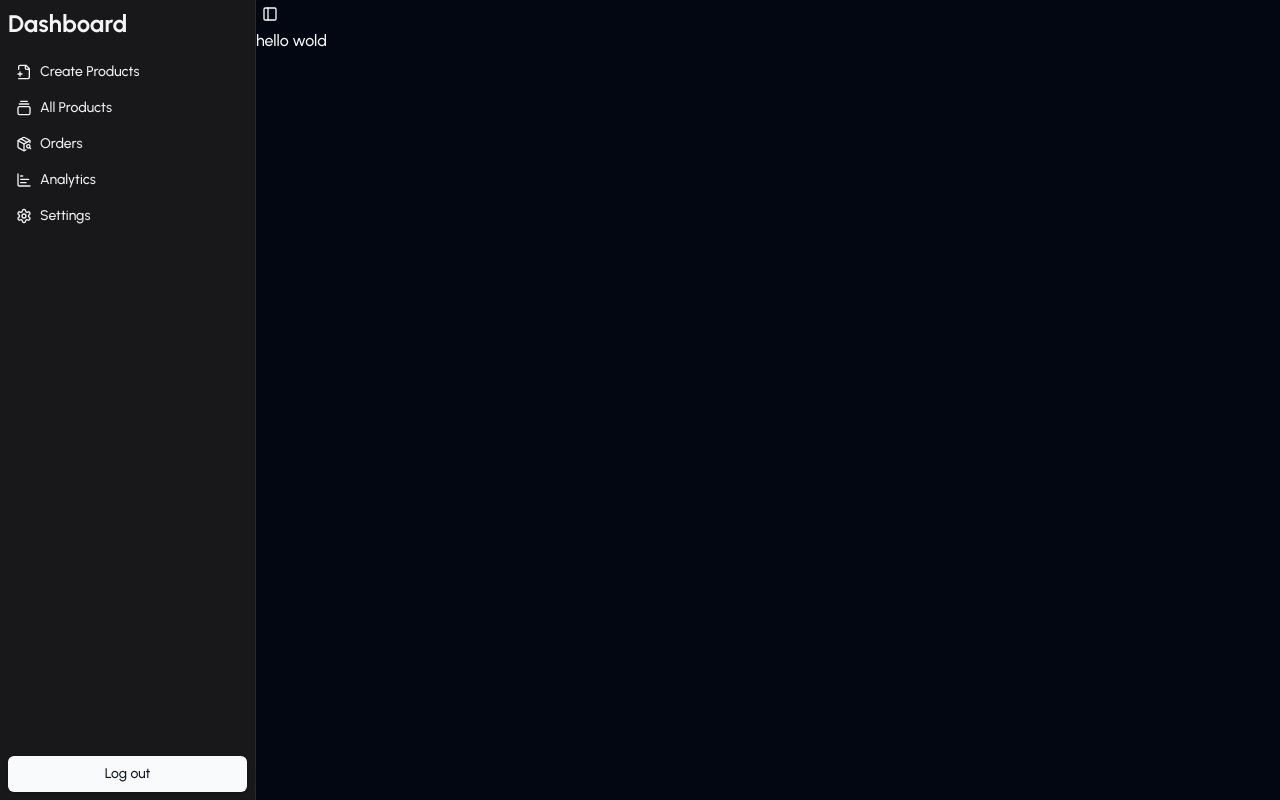
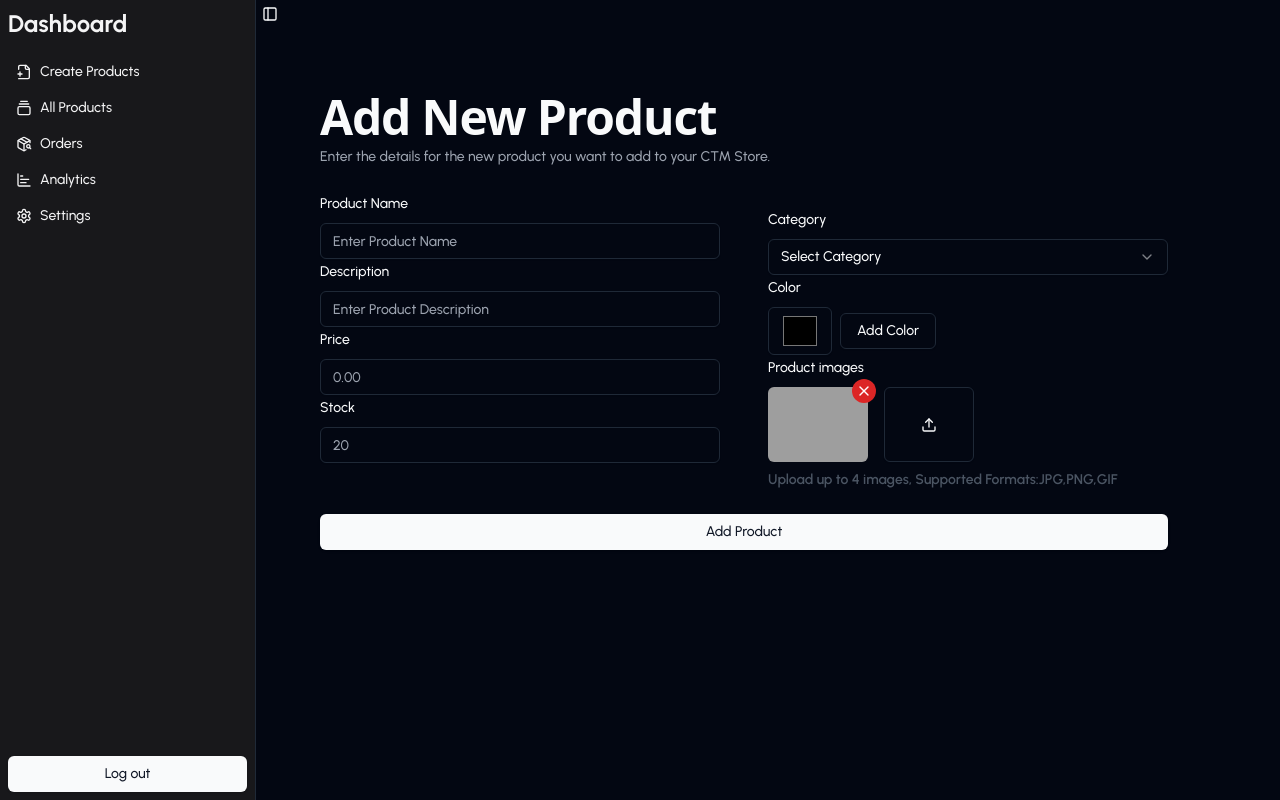
Before and after one commit to Aditya4522/Contraction-E-Commerce-App, a React (Vite) app: page /admin/dashboard in a window 1280 px wide. Built offline with nearby package versions, Linux system fonts and the light colour scheme; grey boxes are pictures that could not be loaded.

Commit message:
dashboard add new product page done frontend

```diff
--- a/src/App.jsx
+++ b/src/App.jsx
@@ -10,6 +10,7 @@ import Error from "./Pages/Error";
 import Success from "./Pages/Success";
 import Rootlayout from "./layouts/RootLayout";
 import AdminRoot from "./layouts/AdminRoot";
+import CreateProducts from "./components/custom/CreateProducts";
 
 export default function App() {
   const router = createBrowserRouter([
@@ -42,11 +43,14 @@ export default function App() {
 
       element: <Rootlayout children={<AdminLogin />} />,
     },
+     // Admin routes go here
     {
       path: "/admin/dashboard",
 
-      element: <AdminRoot children={ <h1>hello wold</h1>} />,
+      element: <AdminRoot children={<CreateProducts/>} />,
     },
+
+
     {
       path: "/success",
 
--- a/src/components/Theme/theme-provider.tsx
+++ b/src/components/Theme/theme-provider.tsx
@@ -15,7 +15,7 @@ type ThemeProviderState = {
 
 const initialState: ThemeProviderState = {
   theme: "system",
-  setTheme: () => null,
+  setTheme: () => {},
 }
 
 const ThemeProviderContext = createContext<ThemeProviderState>(initialState)
@@ -24,40 +24,32 @@ export function ThemeProvider({
   children,
   defaultTheme = "system",
   storageKey = "vite-ui-theme",
-  ...props
 }: ThemeProviderProps) {
-  const [theme, setTheme] = useState<Theme>(
-    () => (localStorage.getItem(storageKey) as Theme) || defaultTheme
-  )
+  const [theme, setThemeState] = useState<Theme>(() => {
+    return (localStorage.getItem(storageKey) as Theme) || defaultTheme
+  })
 
   useEffect(() => {
     const root = window.document.documentElement
-
     root.classList.remove("light", "dark")
 
     if (theme === "system") {
-      const systemTheme = window.matchMedia("(prefers-color-scheme: dark)")
-        .matches
+      const systemTheme = window.matchMedia("(prefers-color-scheme: dark)").matches
         ? "dark"
         : "light"
-
       root.classList.add(systemTheme)
-      return
+    } else {
+      root.classList.add(theme)
     }
-
-    root.classList.add(theme)
   }, [theme])
 
-  const value = {
-    theme,
-    setTheme: (theme: Theme) => {
-      localStorage.setItem(storageKey, theme)
-      setTheme(theme)
-    },
+  const setTheme = (newTheme: Theme) => {
+    localStorage.setItem(storageKey, newTheme)
+    setThemeState(newTheme)
   }
 
   return (
-    <ThemeProviderContext.Provider {...props} value={value}>
+    <ThemeProviderContext.Provider value={{ theme, setTheme }}>
       {children}
     </ThemeProviderContext.Provider>
   )
@@ -66,8 +58,6 @@ export function ThemeProvider({
 export const useTheme = () => {
   const context = useContext(ThemeProviderContext)
 
-  if (context === undefined)
-    throw new Error("useTheme must be used within a ThemeProvider")
 
   return context
 }
--- a/src/components/custom/AppSidebar.jsx
+++ b/src/components/custom/AppSidebar.jsx
@@ -50,8 +50,8 @@ export default function AppSidebar() {
       <SidebarContent>
         <SidebarGroup>
             <SidebarMenu>
-              {items.map((item) => (
-                <SidebarMenuItem key={item.title}>
+              {items.map((item ,idx) => (
+                <SidebarMenuItem key={idx}>
                   <SidebarMenuButton asChild>
                     <Link to={item.url}>
                       <item.icon />
--- /dev/null
+++ b/src/components/custom/CreateProducts.jsx
@@ -0,0 +1,233 @@
+import React, { useRef, useState } from "react";
+import {
+  CardContent,
+  CardDescription,
+  CardFooter,
+  CardHeader,
+  CardTitle,
+} from "../ui/card";
+import { Label } from "../ui/label";
+import { Input } from "../ui/input";
+import {
+  Select,
+  SelectGroup,
+  SelectItem,
+  SelectTrigger,
+  SelectContent,
+  SelectValue,
+} from "../ui/select";
+import { Button } from "../ui/button";
+import { Loader2, Upload, X } from "lucide-react";
+
+export default function CreateProducts() {
+  const [currentColor, setCurrentColor] = useState("#000000");
+  const [colors, setColors] = useState([]);
+  const [images, setImages] = useState([]);
+  const [isLoading, setIsLoading] = useState(false);
+
+  const fileInputRef = useRef(null);
+
+  const addColor = () => {
+    if (!colors.includes(currentColor)) {
+      setColors((prevColors) => [...prevColors, currentColor]);
+    }
+  };
+
+  const removeColor = (colorToRemove) => {
+    setColors((prevColors) =>
+      prevColors.filter((color) => color !== colorToRemove)
+    );
+  };
+  const removeImage = (imageId) => {
+    setImages((prevImages) =>
+      prevImages.filter((images) => images.id !== imageId)
+    );
+  };
+  const handleImagesUpload = (e) => {};
+  return (
+    <div className="w-full max-w-fit -z-10">
+      <CardHeader>
+        <CardTitle className="text-5xl font-bold font-sans">Add New Product</CardTitle>
+        <CardDescription>
+          Enter the details for the new product you want to add to your CTM
+          Store.
+        </CardDescription>
+      </CardHeader>
+
+      <form>
+        <div className="flex flex-col lg:flex-row lg:w-[70vw] space-y-4">
+          <CardContent className="w-full">
+            <div className="space-y-2">
+              <Label htmlFor="name">Product Name</Label>
+              <Input
+                name="name"
+                id="1"
+                placeholder="Enter Product Name"
+                required
+              />
+            </div>
+            <div className="space-y-2">
+              <Label htmlFor="description">Description</Label>
+              <Input
+                name="description"
+                id="2"
+                placeholder="Enter Product Description"
+                required
+              />
+            </div>
+            <div className="space-y-2">
+              <Label htmlFor="price">Price</Label>
+              <Input
+                type="number"
+                name="price"
+                id="3"
+                placeholder="0.00"
+                step="1"
+                min="0"
+                required
+              />
+            </div>
+            <div className="space-y-2">
+              <Label htmlFor="stock">Stock</Label>
+              <Input
+                type="number"
+                name="stock"
+                id="4"
+                placeholder="20"
+                step="1"
+                min="0"
+                required
+              />
+            </div>
+          </CardContent>
+
+          <CardContent className="w-full">
+            <div className="space-y-2">
+              <Label htmlFor="category">Category</Label>
+              <Select name="category" required>
+                <SelectTrigger className="w-full">
+                  <SelectValue placeholder="Select Category" />
+                </SelectTrigger>
+                <SelectContent>
+                  <SelectGroup>
+                    <SelectItem value="rebars">REBARS (सरिया)</SelectItem>
+                    <SelectItem value="buzzerfoot">
+                      Buzzerfoot (बजरफुट)
+                    </SelectItem>
+                    <SelectItem value="gravel">Gravel (बजरी)</SelectItem>
+                    <SelectItem value="cement">Cement (सीमेंट)</SelectItem>
+                    <SelectItem value="wood">
+                      Wood Material (लकड़ी सामग्री)
+                    </SelectItem>
+                    <SelectItem value="bricks">Bricks (ईंटें)</SelectItem>
+                    <SelectItem value="sand">Sand (रेत)</SelectItem>
+                    <SelectItem value="tiles">Tiles (टाइल्स)</SelectItem>
+                    <SelectItem value="paint">Paint (पेंट)</SelectItem>
+                    <SelectItem value="pipes">Pipes (पाइप्स)</SelectItem>
+                    <SelectItem value="electrical">
+                      Electrical (इलेक्ट्रिकल)
+                    </SelectItem>
+                  </SelectGroup>
+                </SelectContent>
+              </Select>
+            </div>
+
+            <div className="space-y-2">
+              <Label htmlFor="color">Color</Label>
+              <div className="flex items-center gap-2">
+                <Input
+                  type="color"
+                  name="color"
+                  id="5"
+                  className="w-16 h-12"
+                  value={currentColor}
+                  onChange={(e) => setCurrentColor(e.target.value)}
+                />
+                <Button variant="outline" onClick={addColor}>
+                  Add Color
+                </Button>
+              </div>
+            </div>
+
+            {/* Display Selected Colors */}
+            <div className=" grid grid-cols-3 sm:grid-cols-4 lg:grid-cols-4  space-y-2 w-full">
+              {colors.map((color, idx) => (
+                <div key={idx} className="flex items-center  mt-2">
+                  <div
+                    className="relative flex w-28 h-8 rounded-full border items-center  group px-2"
+                    style={{ backgroundColor: color }}
+                  >
+                    {color}
+                    <X
+                      className="absolute right-2 w-5 h-5 flex items-center justify-center text-white bg-gray-600 rounded-full cursor-pointer opacity-0 group-hover:opacity-100 transition-opacity duration-200 hover:bg-red-600"
+                      onClick={() => removeColor(color)}
+                    >
+                      X
+                    </X>
+                  </div>
+                </div>
+              ))}
+            </div>
+
+            {/* imgaes section */}
+            <section className="space-y-2">
+              <Label htmlFor="images">Product images</Label>
+              <div className="flex flex-wrap gap-2">
+                <div className="relative ">
+                  <img
+                    src="https://images.unsplash.com/photo-1531834685032-c34bf0d84c77?w=500&auto=format&fit=crop&q=60&ixlib=rb-4.0.3&ixid=M3wxMjA3fDB8MHxzZWFyY2h8Nnx8Y29uc3RydWN0aW9uJTIwbWF0cmlhbHxlbnwwfHwwfHx8MA%3D%3D"
+                    alt={`Product images ${+1}`}
+                    width={100}
+                    hight={100}
+                    className=" object-cover rounded-md"
+                  />
+                  <Button
+                    variant="destructive "
+                    onClick={() => removeImage(0)}
+                    size="ican"
+                    className="absolute -top-2 -right-2 h-6 w-6 rounded-full bg-red-600 text-white"
+                  >
+                    <X className="h-4 w-4" />
+                    <span className="sr-only">remove images</span>
+                  </Button>
+                </div>
+                {/* upload images */}
+                {/* {images.length > 4 && ( */}
+                  <Button
+                  variant="outline"
+                    className="w-[90px] h-[75px] flex items-center mx-2 font-bold justify-center rounded-md"
+                    onClick={() => fileInputRef.current.click()}
+                  >
+                    <Upload className="h-10  w-10" />
+                    {<span className="sr-only">Upload Images</span>}
+                  </Button>
+                {/* )} */}
+              </div>
+              <Input
+                type="file"
+                id="images"
+                name="images"
+                multiple
+                accept="image/*"
+                className="cursor-pointer border-2 p-1 gap-2 w-full hidden"
+                onChange={handleImagesUpload}
+                ref={fileInputRef}
+              />
+              <p className="text-gray-600 text-sm font-semibold mt-2">
+                {" "}
+                Upload up to 4 images, Supported Formats:JPG,PNG,GIF
+              </p>
+            </section>
+          </CardContent>
+        </div>
+
+        <CardFooter>
+          <Button type="submit" disabled={isLoading} className="w-[100%]">
+            {isLoading && <Loader2 className="mr-2 h-4 w-4 animate-spin" />}
+            {isLoading ? "Adding Product..." : "Add Product"}
+          </Button>
+        </CardFooter>
+      </form>
+    </div>
+  );
+}
--- a/src/layouts/AdminRoot.jsx
+++ b/src/layouts/AdminRoot.jsx
@@ -8,7 +8,10 @@ export default function AdminRoot({children}) {
       <AppSidebar />
       <main>
         <SidebarTrigger />
+        <div className="sm:m-10">
         {children}
+        </div>
+
       </main>
     </SidebarProvider>
   );
```
